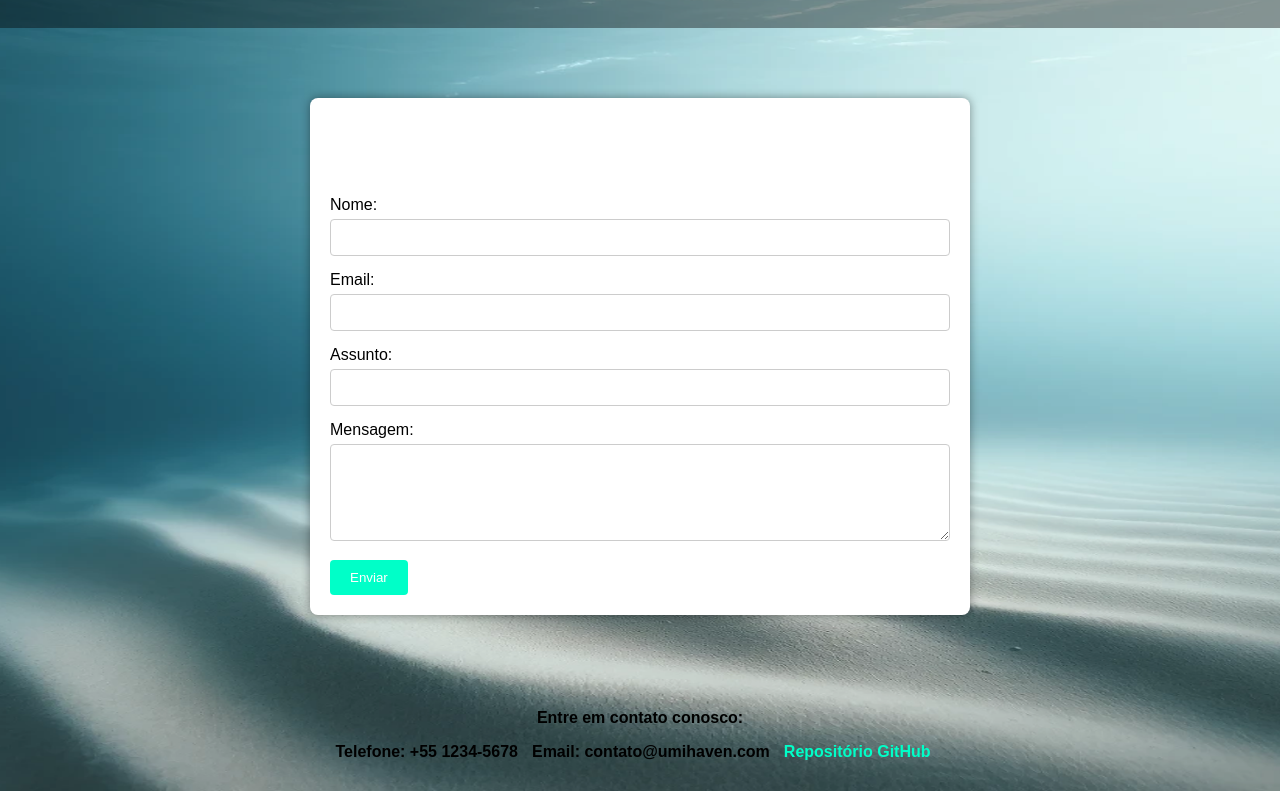
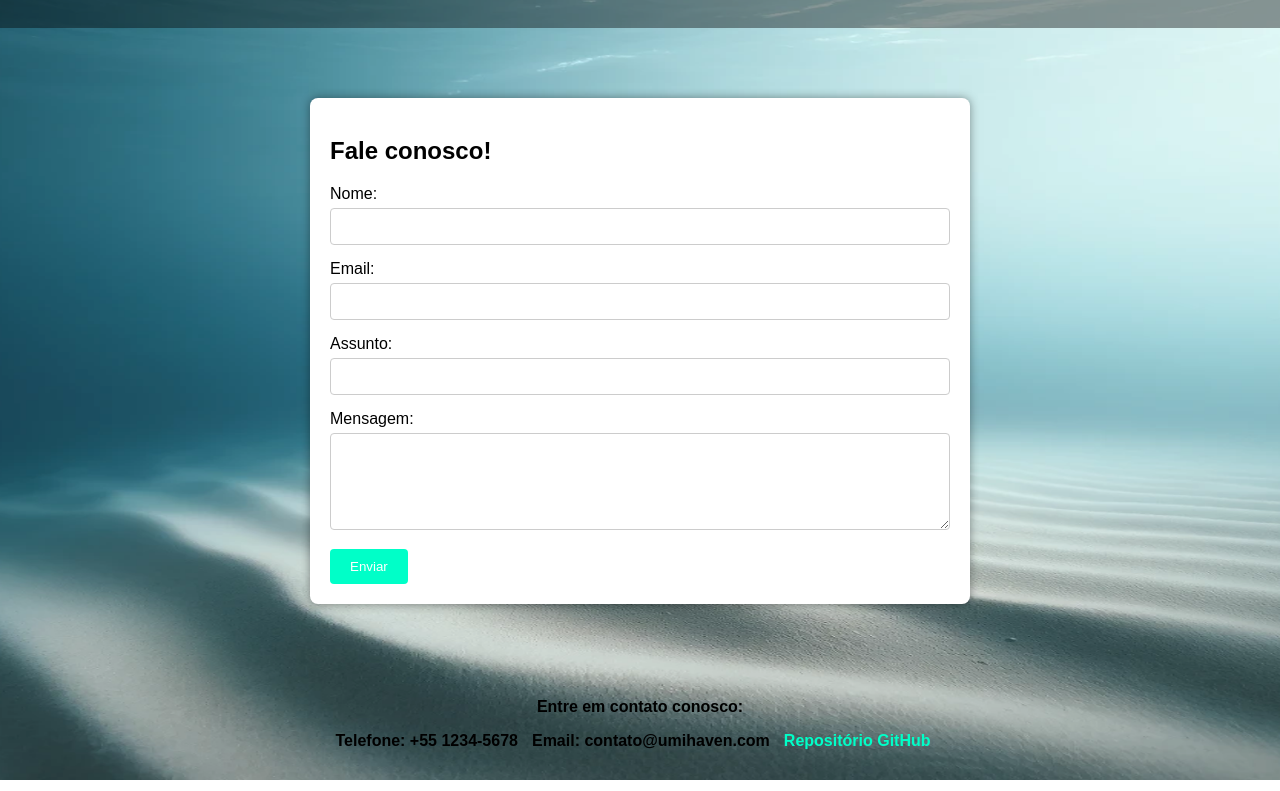
Before and after one commit to AngelloTDC/GlobalSolutionALV, a plain HTML site: page sac.html in a window 1280 px wide. Shown: the part 104-895 px from the top of the page. Drawn offline with Linux system fonts and the light colour scheme.

Commit message:
Fale conosco arrumado e comentarios feitos novamente.

```diff
--- a/sac.html
+++ b/sac.html
@@ -23,29 +23,38 @@
     </header>
 
     <main>
+      <!-- Seção do formulário de contato -->
       <section class="container">
-        <h1>Fale conosco!</h1>
+        <h2>Fale conosco!</h2>
+        <!-- Formulário de contato -->
         <form id="sacForm">
+           <!-- Grupo de formulário para o nome -->
           <div class="form-group">
             <label for="name">Nome:</label>
             <input type="text" id="name" name="name" required>
           </div>
+           <!-- Grupo de formulário para o email -->
           <div class="form-group">
             <label for="email">Email:</label>
             <input type="email" id="email" name="email" required>
           </div>
+          <!-- Grupo de formulário para o assunto -->
           <div class="form-group">
             <label for="subject">Assunto:</label>
             <input type="text" id="subject" name="subject" required>
           </div>
+          <!-- Grupo de formulário para a mensagem -->
           <div class="form-group">
             <label for="message">Mensagem:</label>
             <textarea id="message" name="message" rows="5" required></textarea>
           </div>
+           <!-- Botão de envio do formulário -->
           <button type="submit" class="btn">Enviar</button>
         </form>
+        <!-- Modal de sucesso -->
         <div id="successModal" class="modal">
           <div class="modal-content">
+                <!-- Botão de fechar o modal -->
             <span class="close-button">&times;</span>
             <p>Sua mensagem foi enviada com sucesso. Obrigado!</p>
           </div>
```
